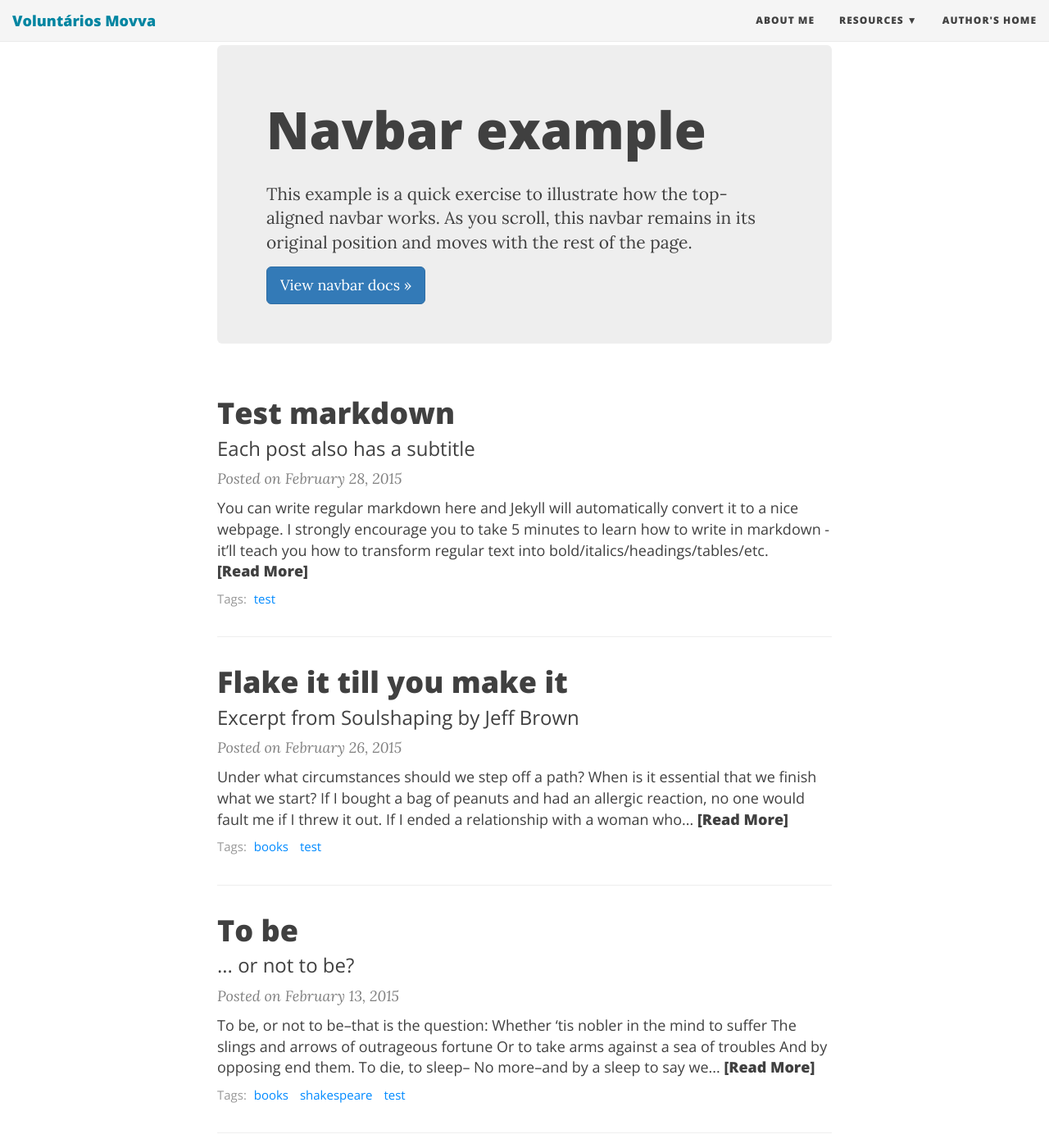
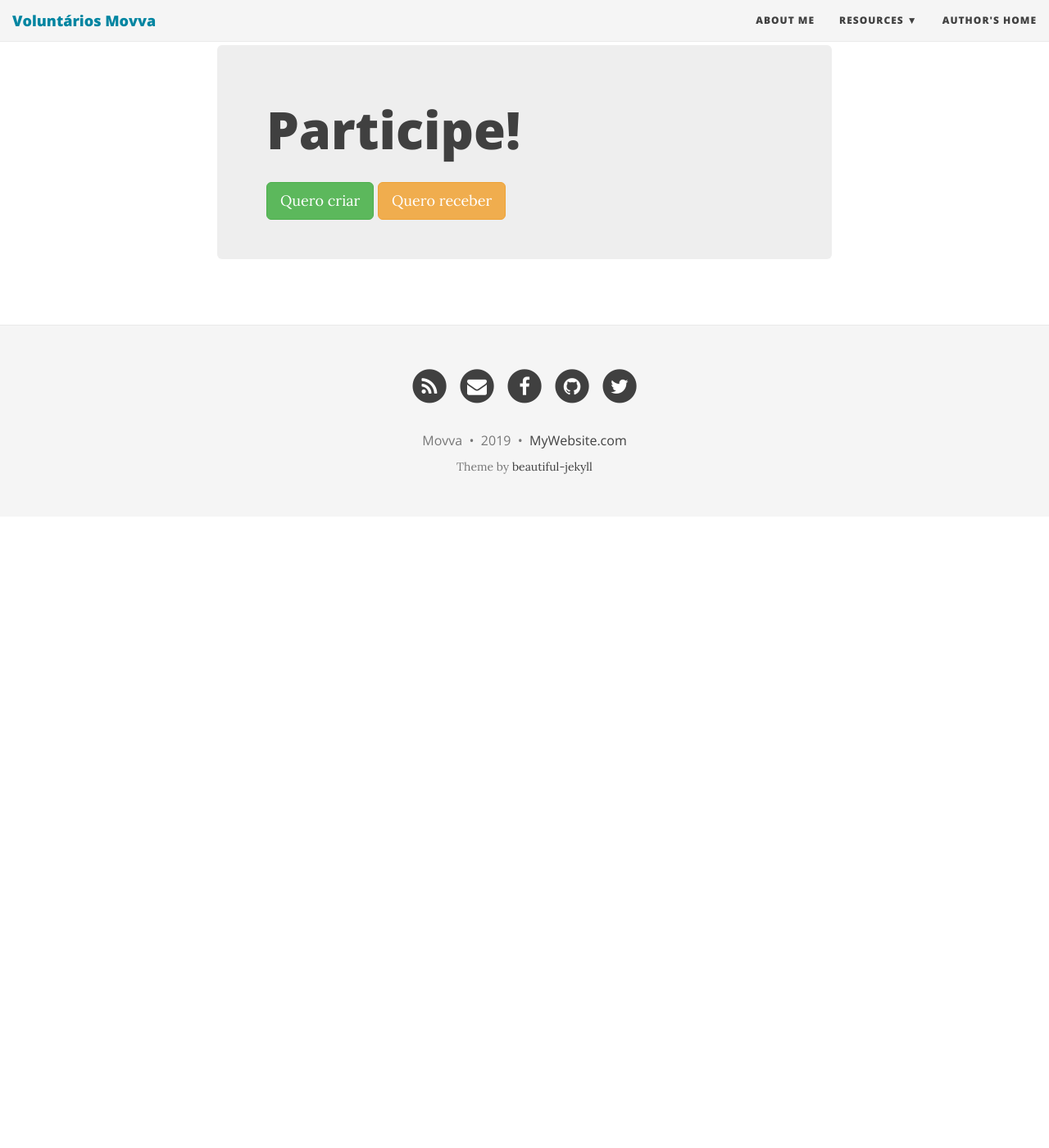
Before and after one commit to mgov-tech/crowdsource, a Jekyll site: the page built from index.html, in a window 1280 px wide and 1400 px high, scrolled down 335 px. Shown: the whole window at 82% size. Built offline with Jekyll 4.4.1, drawn with Linux system fonts in a browser that asks for light colours; nearby versions of some CDN libraries; the list of posts is cut into pages by our own code; after the commit the page ends 965 px from its top, so only the background shows below that; some of the changed text lies outside the part shown.

Commit message:
.
Signed-off-by: Tiago Maluta <tmaluta@mgovbrasil.com.br>

```diff
--- a/index.html
+++ b/index.html
@@ -6,11 +6,13 @@ use-site-title: true
 ---
 
 <div class="jumbotron">
-  <h1>Navbar example</h1>
-  <p class="lead">This example is a quick exercise to illustrate how the top-aligned navbar works. As you scroll, this navbar remains in its original position and moves with the rest of the page.</p>
-  <a class="btn btn-lg btn-primary" href="/docs/4.3/components/navbar/" role="button">View navbar docs &raquo;</a>
+  <h1>Participe!</h1>
+  <p class="lead"></p>
+  <a class="btn btn-lg btn-success" href="." role="button">Quero criar</a>
+  <a class="btn btn-lg btn-warning" href="." role="button">Quero receber</a>
 </div>
 
+<!--
 <div class="posts-list">
   {% for post in paginator.posts %}
   <article class="post-preview">
@@ -76,3 +78,5 @@ use-site-title: true
   {% endif %}
 </ul>
 {% endif %}
+
+-->
```
